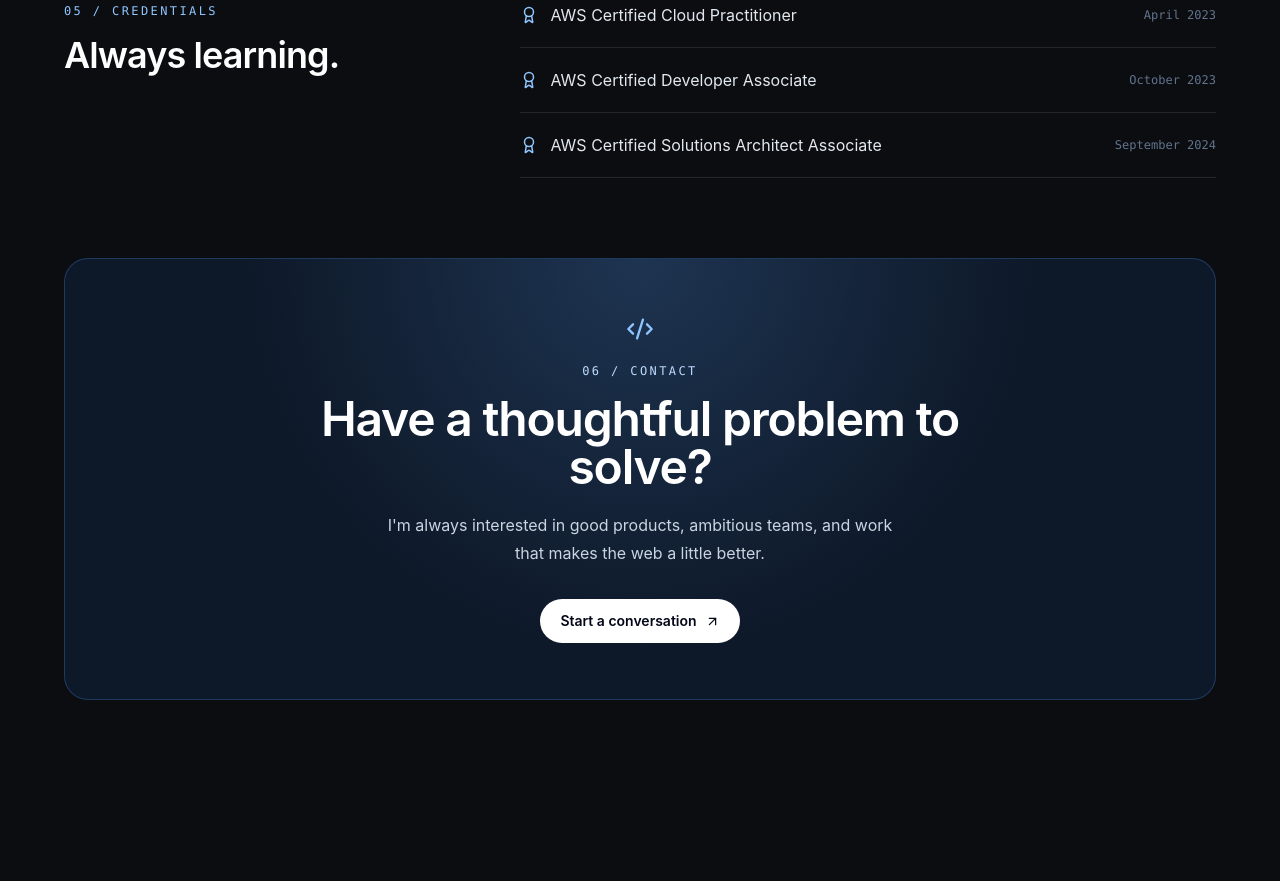
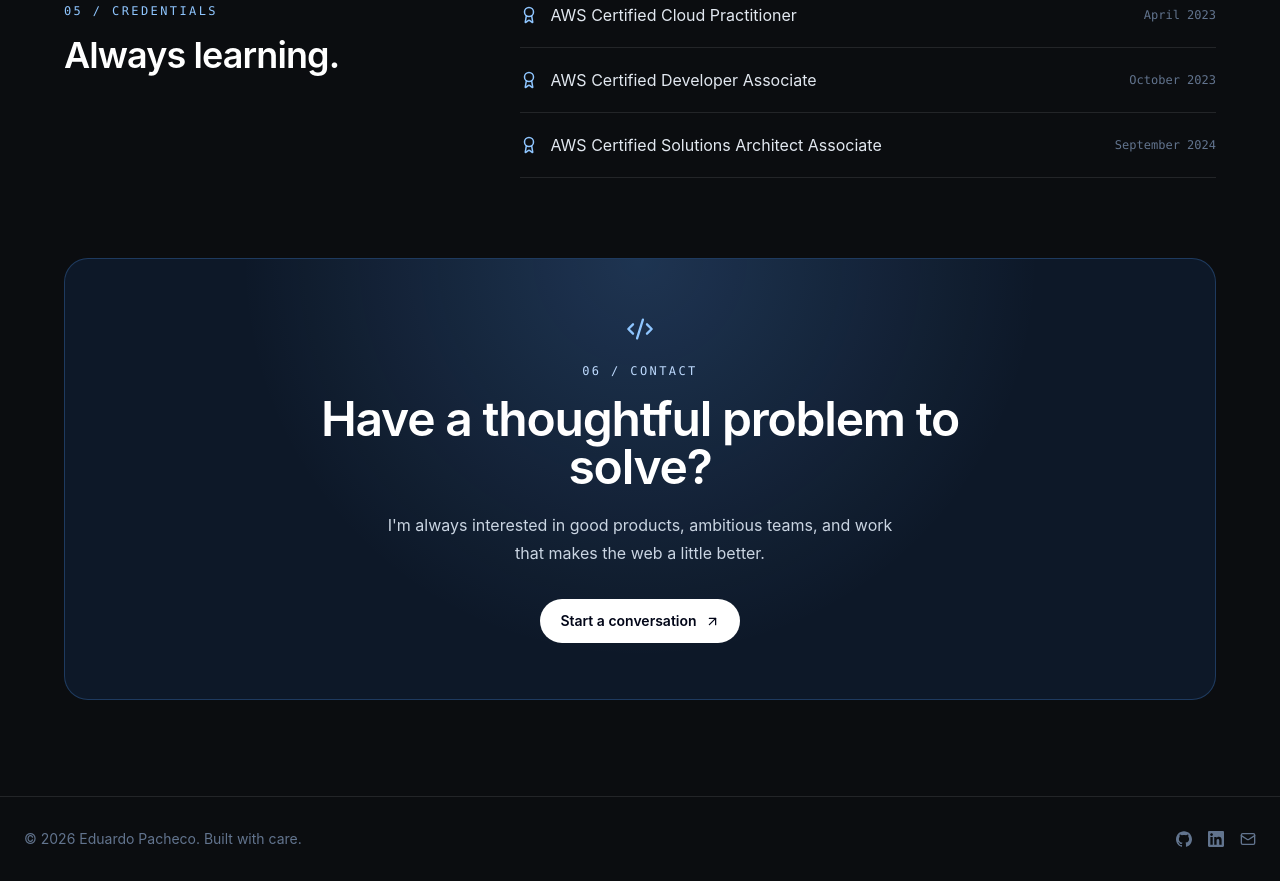
Before and after one commit to EduardoConX/EduardoConX.github.io, an Astro site: page / in a window 1280 px wide. Shown: the part 2841-3722 px from the top of the page. Before the commit the page ends 3637 px from the top, so only its background shows below. Built offline with nearby package versions, Linux system fonts and the light colour scheme; Astro itself is replaced by a stand-in of ours.

Commit message:
Improve footers design

```diff
--- a/src/components/Footer.astro
+++ b/src/components/Footer.astro
@@ -2,17 +2,41 @@
 import Github from "../icons/Github.astro";
 import Linkedin from "../icons/Linkedin.astro";
 import Mail from "../icons/Mail.astro";
-import InfoLink from "./InfoLink.astro";
 ---
 
-<footer class="flex mt-2 w-full gap-1 justify-center pb-12">
+<footer
+  class="flex flex-col gap-5 border-t border-white/10 px-6 py-8 mx-auto text-sm text-slate-500 sm:flex-row sm:items-center sm:justify-between"
+>
+  <p>© {new Date().getFullYear()} Eduardo Pacheco. Built with care.</p><div
+    class="flex gap-4"
+  >
+    <a
+      aria-label="GitHub"
+      href="https://github.com/EduardoConX/EduardoConX/"
+      target="_blank"
+      class="transition hover:text-white"><Github /></a
+    ><a
+      aria-label="LinkedIn"
+      href="https://www.linkedin.com/in/eduardx/"
+      target="_blank"
+      class="transition hover:text-white"><Linkedin /></a
+    ><a
+      aria-label="Email"
+      href="mailto:eduardopachecoquintanar@gmail.com"
+      class="transition hover:text-white"
+    >
+      <Mail />
+    </a>
+  </div>
+</footer>
+<!-- <footer class="flex mt-2 w-full gap-1 justify-center pb-12">
   <InfoLink href="mailto:eduardopachecoquintanar@gmail.com">
     <Mail />
   </InfoLink>
   <InfoLink href="mailto:eduardopachecoquintanar@gmail.com">
     <Linkedin />
   </InfoLink>
-  <InfoLink href="mailto:eduardopachecoquintanar@gmail.com">
+  <InfoLink href="mailto:">
     <Github />
   </InfoLink>
-</footer>
+</footer> -->
--- a/src/layouts/Layout.astro
+++ b/src/layouts/Layout.astro
@@ -2,6 +2,7 @@
 import WhiteGradient from "../components/WhiteGradient.astro";
 import NavBar from "../components/NavBar.astro";
 import "../styles/global.css";
+import Footer from "../components/Footer.astro";
 ---
 
 <!doctype html>
@@ -17,6 +18,7 @@
     <WhiteGradient />
     <NavBar />
     <slot />
+    <Footer />
   </body>
 </html>
 
```
